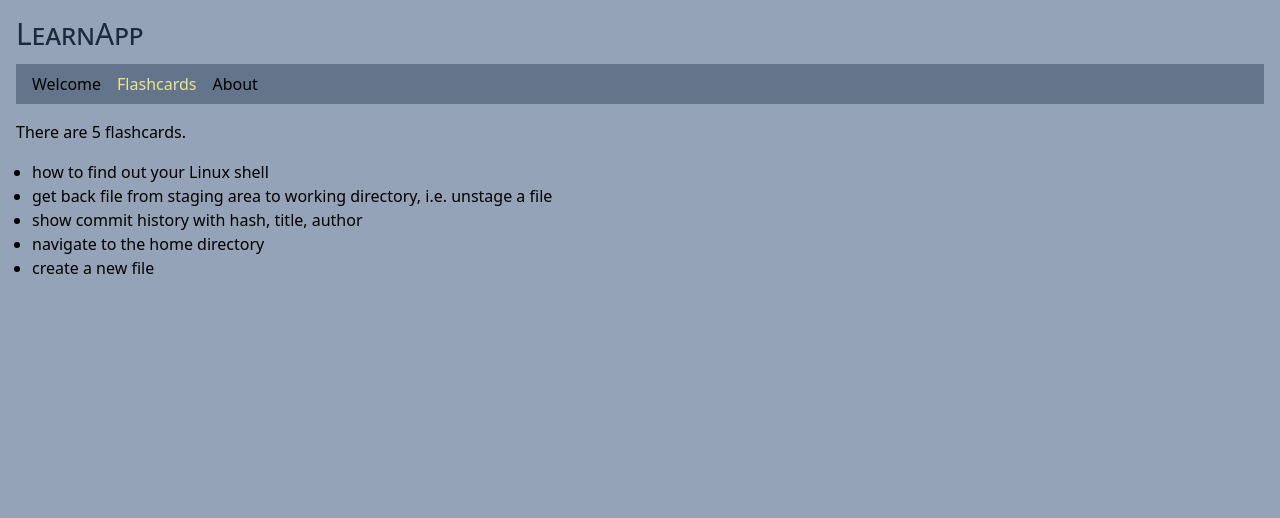
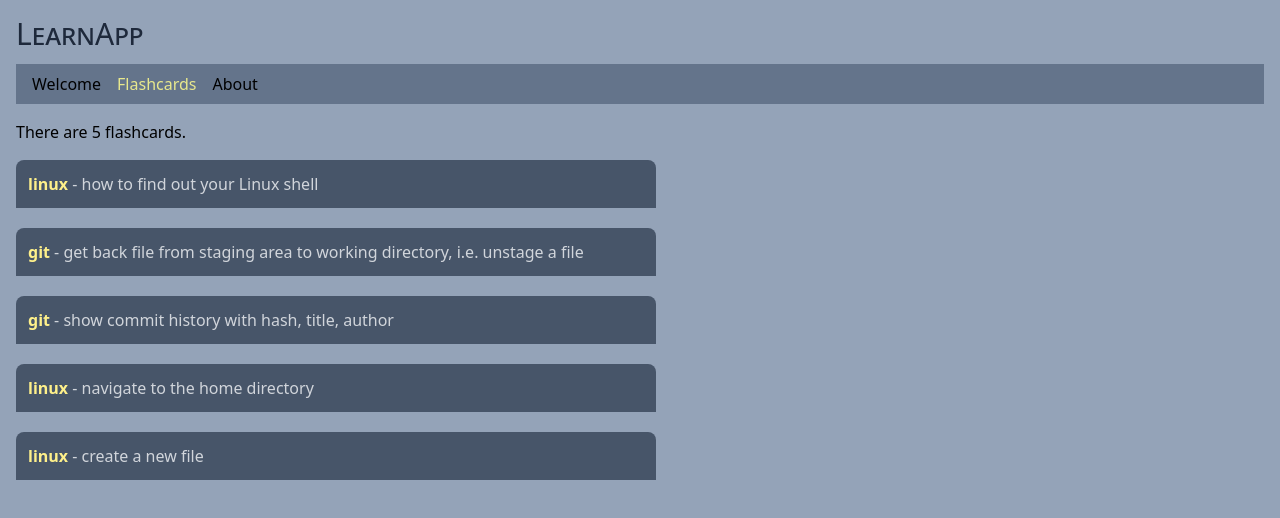
Before and after one commit to edwardtanguay/et401-learnapp, a React (Vite) app: page /flashcards in a window 1280 px wide. Shown: the top 518 px of the page. Built offline with nearby package versions, Linux system fonts and the light colour scheme; no server answers.

Commit message:
interactive

```diff
--- a/src/pages/PageFlashcards.tsx
+++ b/src/pages/PageFlashcards.tsx
@@ -1,16 +1,56 @@
+import { useState } from "react";
 import db from "../../backend/data/db.json";
+import {
+	ITestingFlashcard,
+	convertFlashcardToTestingFlaschard,
+} from "../shared/interfaces";
 
-const flashcards = db.flashcards;
+const _flashcards = db.flashcards;
+const _testingFlashcards: ITestingFlashcard[] = [];
+for (const _flashcard of _flashcards) {
+	const testingFlashcard: ITestingFlashcard =
+		convertFlashcardToTestingFlaschard(_flashcard);
+	_testingFlashcards.push(testingFlashcard);
+}
 
 export const PageFlashcards = () => {
+	const [testingFlashcards, setTestingFlashcards] =
+		useState<ITestingFlashcard[]>(_testingFlashcards);
+	const handleTestingFlashcardToggle = (
+		testingFlashcard: ITestingFlashcard
+	) => {
+		testingFlashcard.backIsShowing = !testingFlashcard.backIsShowing;
+		setTestingFlashcards(structuredClone(testingFlashcards));
+	};
 	return (
 		<>
-			<p>There are {flashcards.length} flashcards.</p>
-			<ul className="list-disc ml-4 mt-4">
-				{flashcards.map((flashcard) => {
-					return <li key={flashcard.suuid}>{flashcard.front}</li>;
+			<p>There are {testingFlashcards.length} flashcards.</p>
+			<div className="list-disc mt-4">
+				{testingFlashcards.map((testingFlashcard) => {
+					return (
+						<div
+							className="mb-5 w-[40rem]"
+							key={testingFlashcard.suuid}
+						>
+							<div
+								onClick={() => {
+									handleTestingFlashcardToggle(
+										testingFlashcard
+									);
+								}}
+								className="bg-slate-600 p-3 rounded-t-lg text-gray-300 cursor-pointer"
+							>
+								<span className="font-semibold text-yellow-200">{testingFlashcard.category}</span> - {testingFlashcard.front}
+							</div>
+							{testingFlashcard.backIsShowing && (
+								<div className="bg-slate-200 p-3 rounded-b-lg">
+									{testingFlashcard.back}
+								</div>
+							)}
+						</div>
+					);
 				})}
-			</ul>
+			</div>
 		</>
 	);
 };
--- a/src/shared/interfaces.ts
+++ b/src/shared/interfaces.ts
@@ -12,6 +12,10 @@ export const blankNewFlashcard: INewFlashcard = {
 
 export interface IFlashcard extends INewFlashcard {
 	suuid: string;
+}
+
+export interface ITestingFlashcard extends IFlashcard {
+	backIsShowing: boolean;
 }
 
 export interface IFrontendFlashcard extends IFlashcard {
@@ -41,6 +45,13 @@ export const convertFlashcardToFrontendFlaschard = (flashcard: IFlashcard): IFro
 	}
 }
 
+export const convertFlashcardToTestingFlaschard = (flashcard: IFlashcard): ITestingFlashcard => {
+	return {
+		...flashcard,
+		backIsShowing: false
+	}
+}
+
 export const convertFrontendFlashcardToFlaschard = (frontendFlashcard: IFrontendFlashcard): IFlashcard => {
     return {
         suuid: frontendFlashcard.suuid,
```
